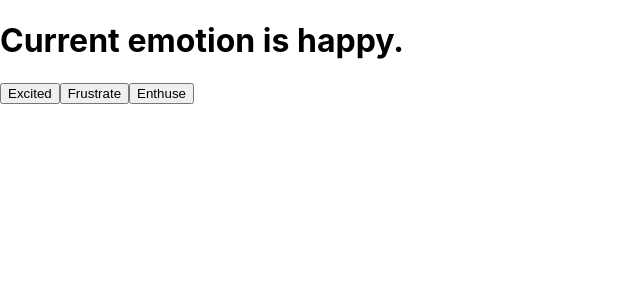
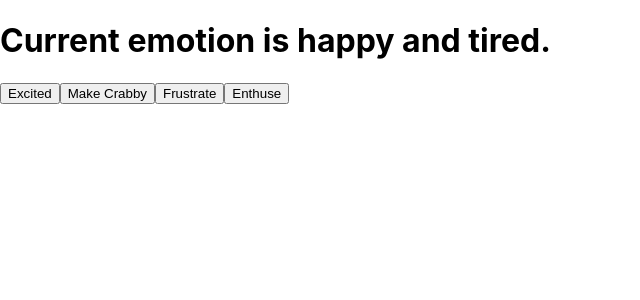
Before and after one commit to huijillain/React, a React (Create React App) app: page / in a window 1280 px wide. Shown: the top 300 px of the page, without its empty margins (0-640 px from the left). Built offline with nearby package versions, Linux system fonts and the light colour scheme.

Commit message:
Working with useEffect

```diff
--- a/src/App.js
+++ b/src/App.js
@@ -1,6 +1,7 @@
 //import logo from "./logo.svg";
 // import React from "react";
-import React, { useState } from "react";
+// import React, { useState } from "react";
+import React, { useState, useEffect } from "react";
 import "./App.css";
 // import "./index.css";
 // import restaurant from "./restaurant.jpg";
@@ -18,10 +19,24 @@
 function App() {
   // Pass an initial state into useState funtion
   const [emotion, setEmotion] = useState("happy");
+  const [secondary, setSecondary] = useState("tired");
+
+  useEffect(() => {
+    console.log(`It's ${emotion} around here!`);
+  }, [emotion]);
+
+  useEffect(() => {
+    console.log(`It's ${secondary} around here!`);
+  }, [secondary]);
+
   return (
     <>
-      <h1>Current emotion is {emotion}.</h1>
+      {/* <h1>Current emotion is {emotion}.</h1> */}
+      <h1>
+        Current emotion is {emotion} and {secondary}.
+      </h1>
       <button onClick={() => setEmotion("excited")}>Excited</button>
+      <button onClick={() => setSecondary("crabby")}>Make Crabby</button>
       <button onClick={() => setEmotion("frustrated")}>Frustrate</button>
       <button onClick={() => setEmotion("enthusiastic")}>Enthuse</button>
     </>
```
